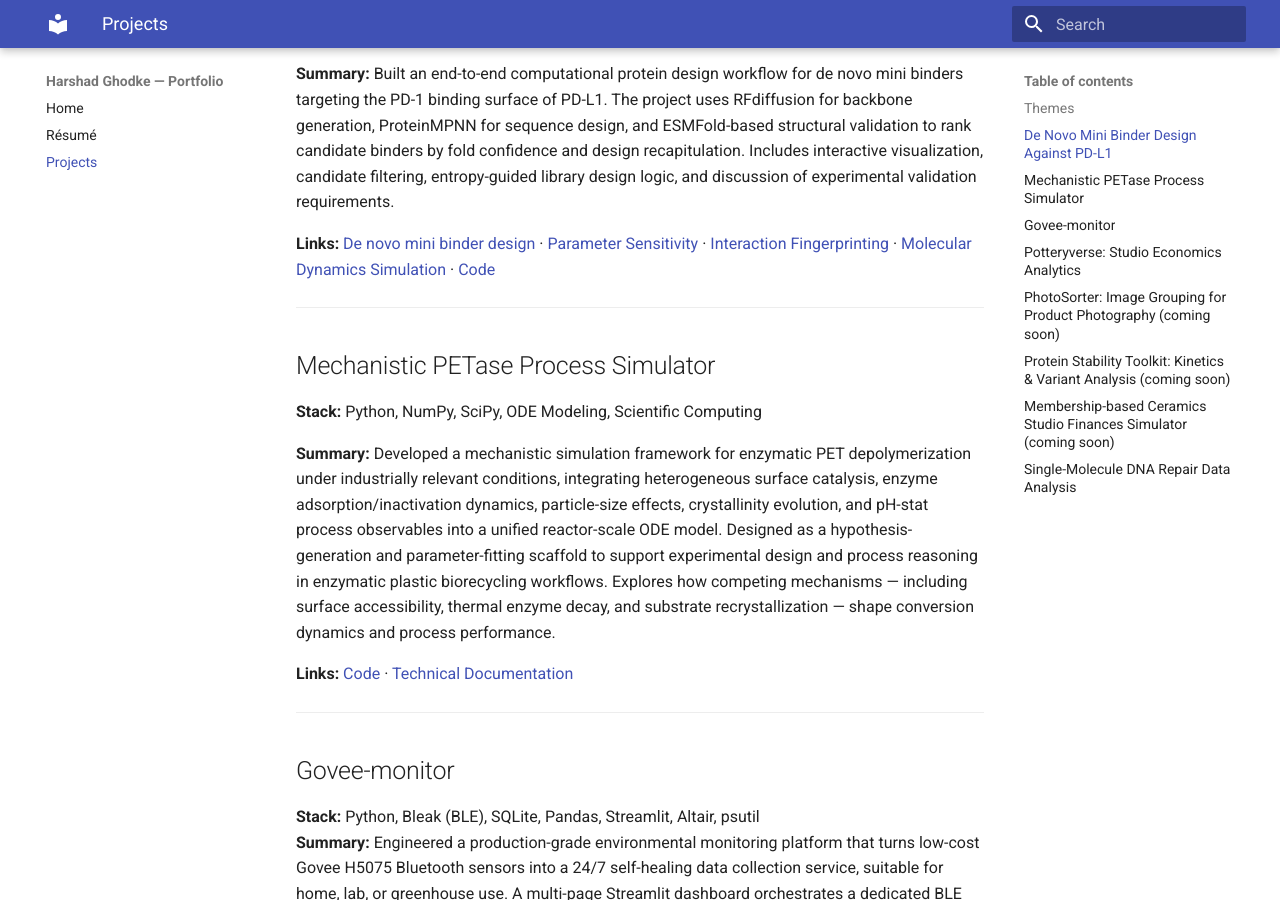
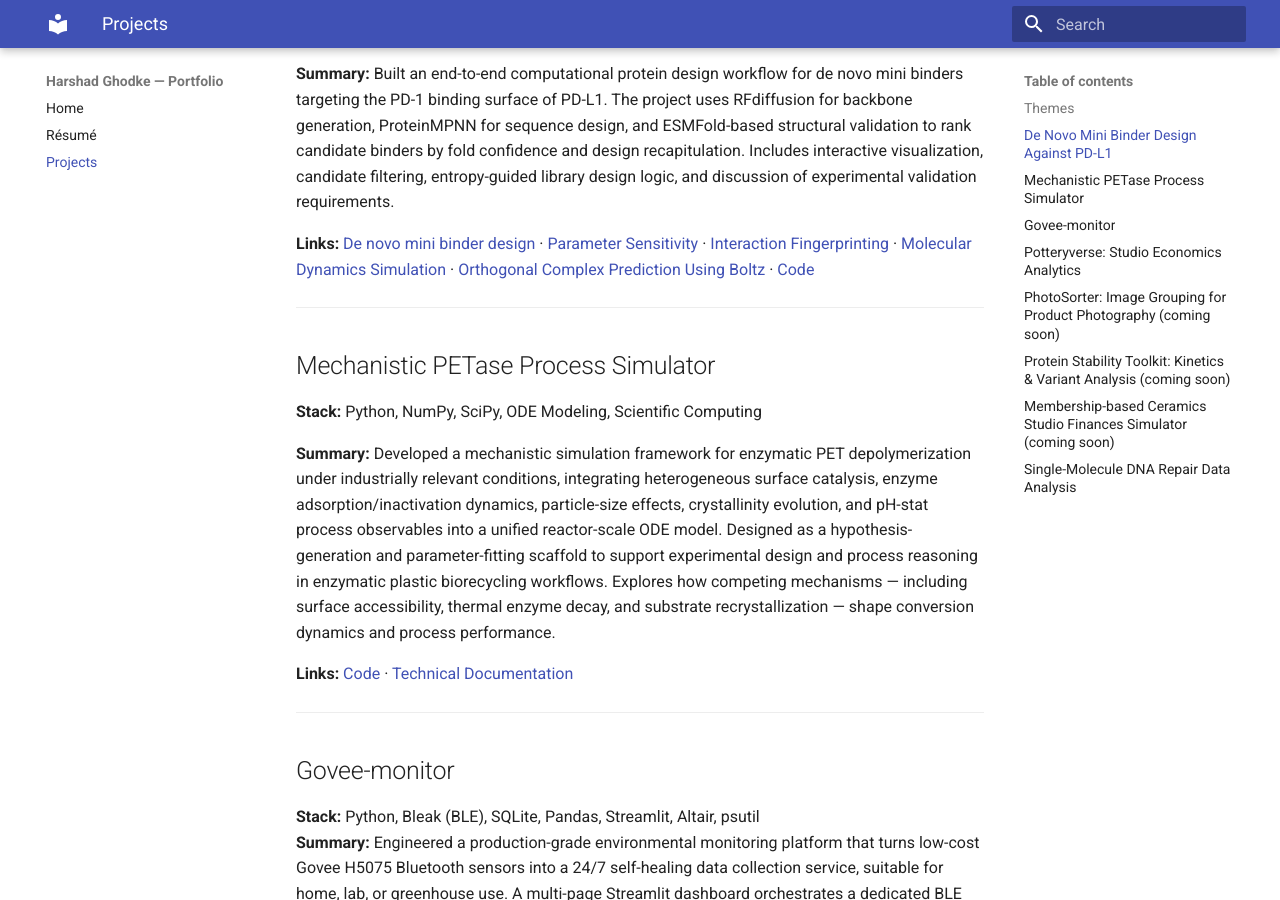
Before and after one commit to hghodkephd/hg-portfolio, an MkDocs documentation site: the page built from docs/projects.md, in a window 1280 px wide and 900 px high, scrolled down 573 px. Built offline with MkDocs 1.6.1 and Material for MkDocs 9.7.7, drawn with Linux system fonts in a browser that asks for light colours.

Commit message:
Update projects.md
added portfolio page 5 link (boltz)

```diff
--- a/docs/projects.md
+++ b/docs/projects.md
@@ -15,7 +15,7 @@ Across these projects, common themes include mechanistic modeling, operational s
 
 **Summary:** Built an end-to-end computational protein design workflow for de novo mini binders targeting the PD-1 binding surface of PD-L1. The project uses RFdiffusion for backbone generation, ProteinMPNN for sequence design, and ESMFold-based structural validation to rank candidate binders by fold confidence and design recapitulation. Includes interactive visualization, candidate filtering, entropy-guided library design logic, and discussion of experimental validation requirements.
 
-**Links:** [De novo mini binder design](/hg-portfolio/projects/pdl1-mini-binder/Page1_denovo_minibinder_design) · [Parameter Sensitivity](/hg-portfolio/projects/pdl1-mini-binder/Page2_parameter_sensitivity) · [Interaction Fingerprinting](/hg-portfolio/projects/pdl1-mini-binder/Page3_interaction_fingerprinting/) · [Molecular Dynamics Simulation](/hg-portfolio/projects/pdl1-mini-binder/Page4_MDsimulations) · [Code](https://github.com/hghodkephd/pdl1-mini-binder-design)
+**Links:** [De novo mini binder design](/hg-portfolio/projects/pdl1-mini-binder/Page1_denovo_minibinder_design) · [Parameter Sensitivity](/hg-portfolio/projects/pdl1-mini-binder/Page2_parameter_sensitivity) · [Interaction Fingerprinting](/hg-portfolio/projects/pdl1-mini-binder/Page3_interaction_fingerprinting/) · [Molecular Dynamics Simulation](/hg-portfolio/projects/pdl1-mini-binder/Page4_MDsimulations) · [Orthogonal Complex Prediction Using Boltz](/hg-portfolio/projects/pdl1-mini-binder/Page5_Boltz/index.html) · [Code](https://github.com/hghodkephd/pdl1-mini-binder-design)
 
 ---
 
```
